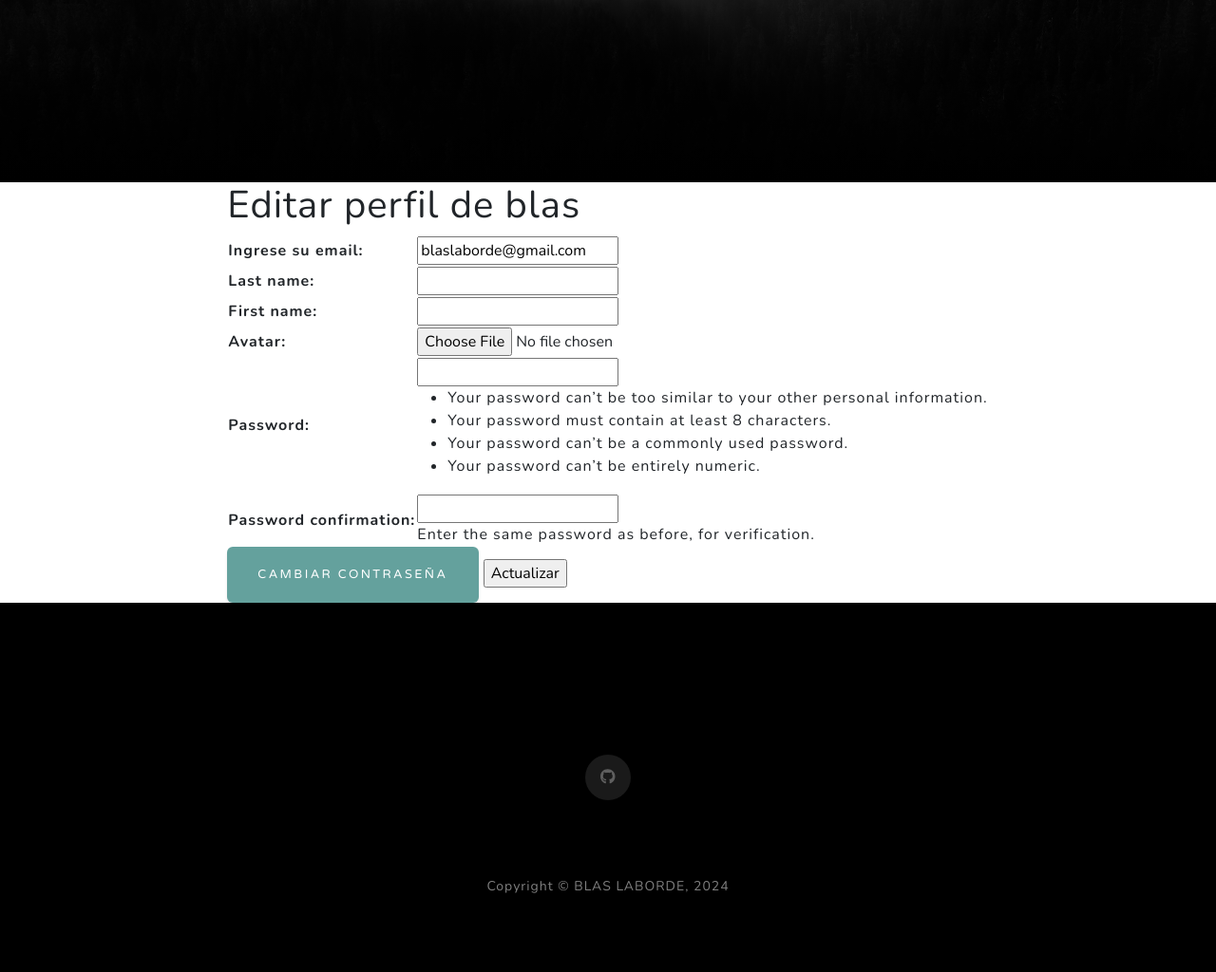
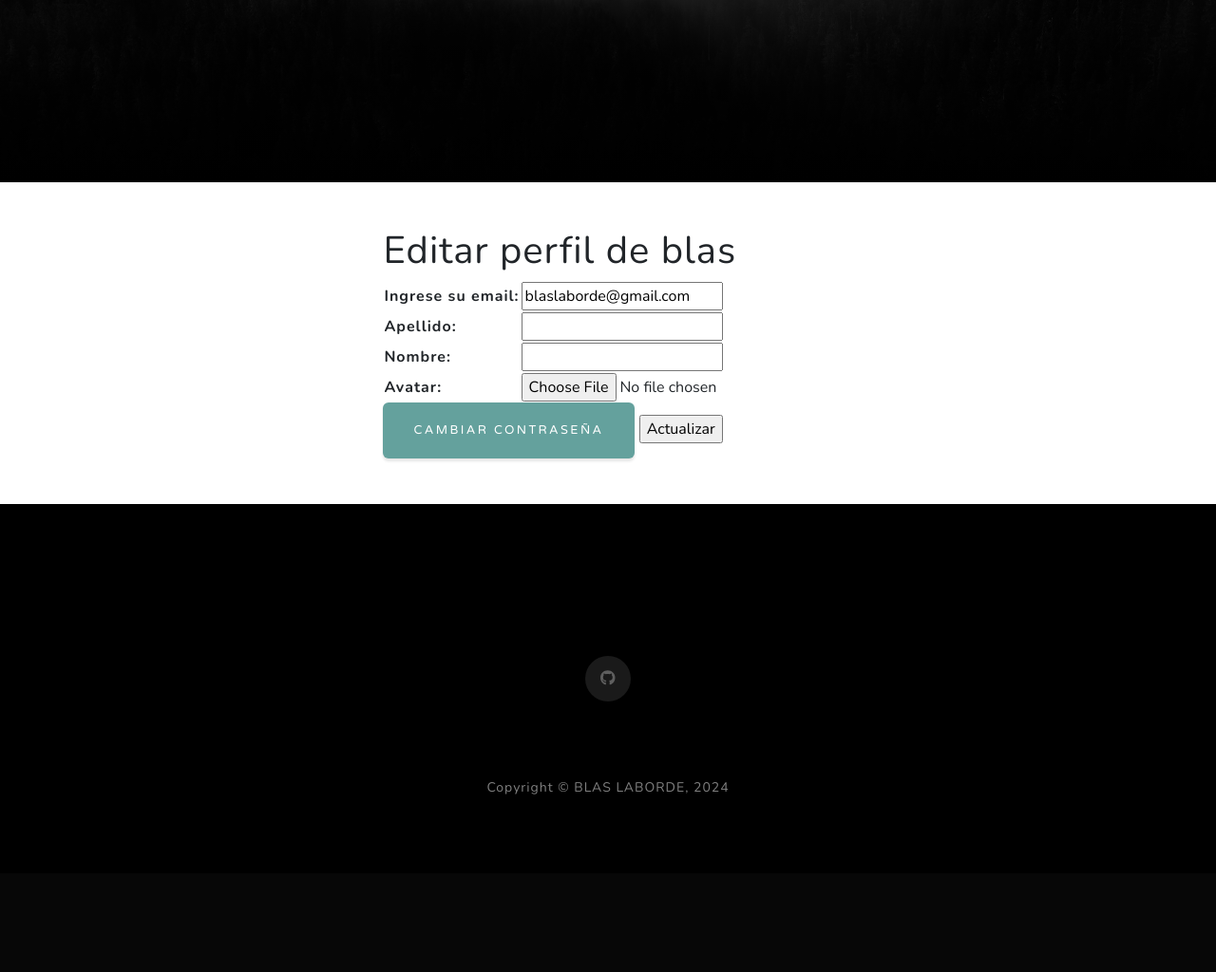
Before and after one commit to blasabel/Proyecto-final-Laborde-blas, a Django app: page /users/editar/ in a window 1280 px wide. Shown: the part 608-1632 px from the top of the page at 95% size. After the commit the page ends 1445 px from the top, so only its background shows below. Run offline with Django 5.2, Linux system fonts and the light colour scheme; a user stored in the database is signed in; data comes from the database, SQL or seed files in the repository; both versions use the stored data as it was after the commit; some libraries are stand-ins or nearby versions.

Commit message:
Emprolije los datos de los forms de iniciar sesion y editar usuario

```diff
--- a/Viajes/templates/Viajes/CBV/cliente_lista.html
+++ b/Viajes/templates/Viajes/CBV/cliente_lista.html
@@ -19,7 +19,7 @@
                 <h1> Listado de Clientes </h1>
 
                 {% for cliente in clientes %}
-                    <li> Nombre: {{cliente.nombre}} Apellido: {{cliente.apellido}}
+                    <li> Nombre: {{cliente.nombre}}
                         <p>
                             <a href="{% url 'ClienteDetalle' cliente.id %}"> Ver</a>
 
--- a/Viajes/templates/Viajes/CBV/destino_lista.html
+++ b/Viajes/templates/Viajes/CBV/destino_lista.html
@@ -19,7 +19,7 @@
                 <h1> Listado de Destinos </h1>
 
                 {% for destino in destinos %}
-                    <li> Ciudad: {{destino.ciudad}} - Pais: {{destino.pais}}
+                    <li> Ciudad: {{destino.ciudad}}
                         <p>
                             <a href="{% url 'DestinoDetalle' destino.id %}"> Ver</a>
 
--- a/users/forms.py
+++ b/users/forms.py
@@ -1,8 +1,9 @@
 from django import forms
-from django.contrib.auth.forms import UserCreationForm
+from django.contrib.auth.forms import UserCreationForm, UserChangeForm
 from django.contrib.auth.models import User
 
 class UserRegisterForm(UserCreationForm):
+    username = forms.CharField(label="Usuario")
     email = forms.EmailField()
     password1 = forms.CharField(label='Contraseña', widget=forms.PasswordInput)
     password2 = forms.CharField(label='Repetir contraseña', widget=forms.PasswordInput)
@@ -12,10 +13,11 @@ class UserRegisterForm(UserCreationForm):
         fields = ["username", "email", "password1", "password2"]
         help_text = {k: "" for k in fields}
 
-class UserEditForm(UserCreationForm):
+class UserEditForm(UserChangeForm):
+    password = None
     email = forms.EmailField(label="Ingrese su email:")
-    last_name = forms.CharField()
-    first_name = forms.CharField()
+    last_name = forms.CharField(label="Apellido")
+    first_name = forms.CharField(label="Nombre")
     imagen = forms.ImageField(label="Avatar", required=False)
 
     class Meta:
--- a/users/templates/users/editar_pass.html
+++ b/users/templates/users/editar_pass.html
@@ -11,6 +11,7 @@
     {% load static %}
 
     {% block contenidoQueCambia %}
+    <div class="container custom-bg p-5">
         <div class="d-flex justify-content-center">
 
             <div class="d-flex flex-column">
@@ -27,6 +28,7 @@
                 </form>
             </div>
         </div>
+    </div>
     {% endblock %}
 </body>
 </html>
--- a/users/templates/users/editar_usuario.html
+++ b/users/templates/users/editar_usuario.html
@@ -11,6 +11,7 @@
     {% load static %}
 
     {% block contenidoQueCambia %}
+    <div class="container custom-bg p-5">
         <div class="d-flex justify-content-center">
 
             <div class="d-flex flex-column">
@@ -29,7 +30,7 @@
                 </form>
             </div>
         </div>
-
+    </div>
     {% endblock %}
 </body>
 </html>
--- a/users/views.py
+++ b/users/views.py
@@ -30,6 +30,8 @@ def login_request(request):
         msg_login = "Usuario o contraseña incorrectos"
 
     form = AuthenticationForm()
+    form.fields['username'].label = ['usuario']
+    form.fields['password'].label = ['contraseña']
     return render(request, "users/login.html", {"form": form, "msg_login": msg_login})
 
 
```
Also changed, not shown: Viajes/views.py (+0 -21 lines), db.sqlite3, 1 other file. Lines whose indentation alone changed are shown as unchanged.
